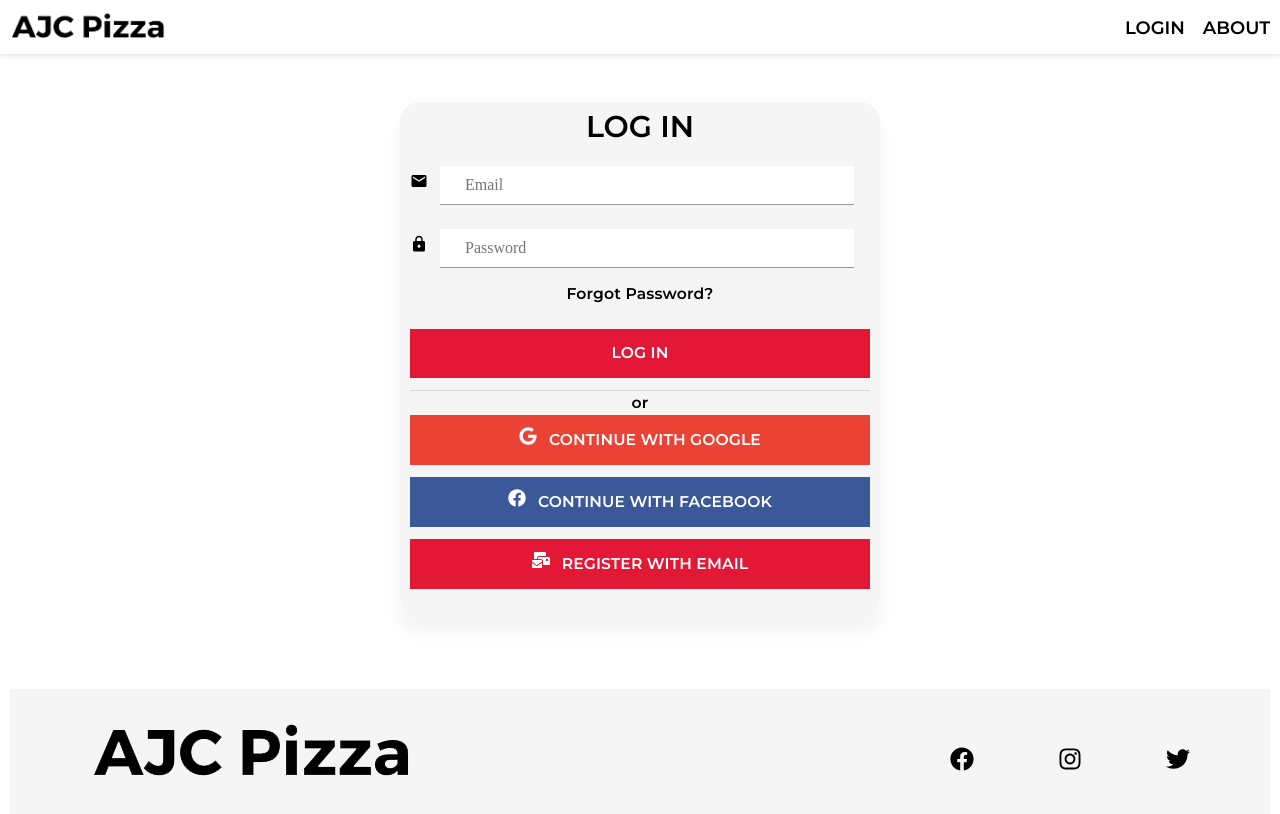
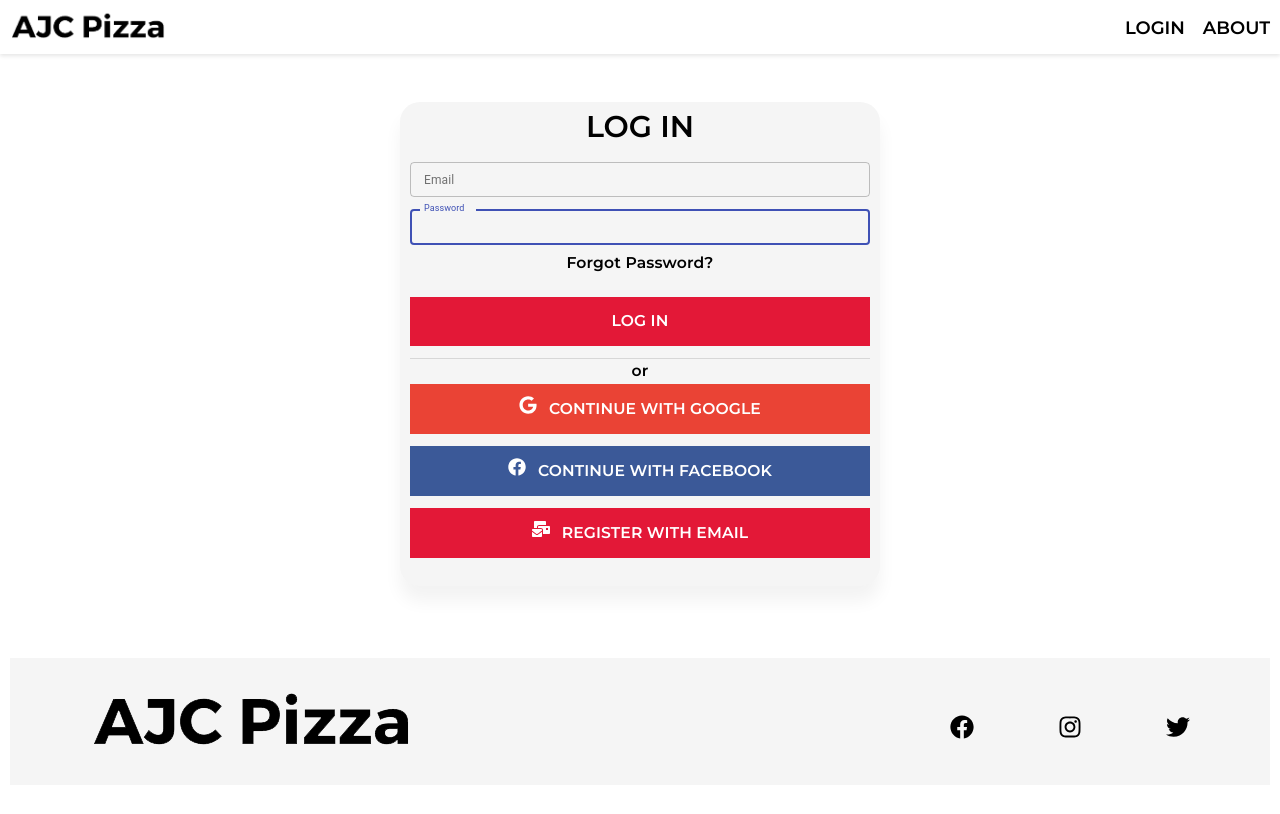
Before and after one commit to StarSoftwareDevelopers/my-app--AJC-PIZZA-, a React (Create React App) app: page /login in a window 1280 px wide. Built offline with nearby package versions, Linux system fonts and the light colour scheme; no server answers.

Commit message:
edited the input fields

```diff
--- a/src/components/Forms/FormInput/index.js
+++ b/src/components/Forms/FormInput/index.js
@@ -1,23 +1,20 @@
 import React from 'react';
-// import TextField from '@material-ui/core/TextField';
+import TextField from '@material-ui/core/TextField';
 
 const FormInput = ({ handleChange, label, ...otherProps }) => {
     return (
         <div className="formRow">
-            {label && (
-                <label {...otherProps}>
-                    {label}
-                </label>
-            )}
-            {/* <TextField
+
+            <TextField
             autoFocus
             margin="dense"
-            id="name"
-            label={"Email Address"}
-            type="email"
+            label={label}
             fullWidth
-          /> */}
-            <input className="formInput" onChange={handleChange} {...otherProps}/>
+            variant="outlined"
+            onChange={handleChange}
+            {...otherProps}
+          />
+            {/* <input className="formInput" onChange={handleChange} {...otherProps}/> */}
         </div>
      );
 }
--- a/src/components/SignUp/index.js
+++ b/src/components/SignUp/index.js
@@ -6,12 +6,10 @@ import { signUpStart } from './../../Redux/User/user.actions';
 import './styles.scss';
 import Typography from '@material-ui/core/Typography';
 
-import FormInput from './../Forms/FormInput';
+
 import Button from './../Forms/Button';
+import TextField from '@material-ui/core/TextField';
 
-import EmailIcon from '@material-ui/icons/Email';
-import PersonIcon from '@material-ui/icons/Person';
-import LockIcon from '@material-ui/icons/Lock';
 
 const mapState = ({ user }) => ({
   currentUser : user.currentUser,
@@ -77,53 +75,37 @@ const Signup = props => {
                   )}
 
                     <form onSubmit={handleSubmit}>
-                      <div className="grouped">
-                       <FormInput
-                          label={<PersonIcon/>}
-                          type="text"
-                          name="displayName"
-                          value={displayName}
-                          placeholder="Full Name"
-                          handleChange = {e => setdisplayName(e.target.value)}
-                          required
-                       />
 
-                        <FormInput
-                          label={<EmailIcon/>}
-                          type="email"
-                          name="email"
-                          value={email}
-                          placeholder="Email"
-                          handleChange = {e => setEmail(e.target.value)}
-                          required
-                       />
+                        <TextField autoFocus margin="dense"
+                            type="text" label= "Full Name"
+                             fullWidth variant="outlined"
+                             onChange={ e => setdisplayName(e.target.value)}
+                            />
 
-                       <FormInput
-                          label={<LockIcon/>}
-                          type="password"
-                          name="password"
-                          value={password}
-                          placeholder="Password"
-                          handleChange = {e => setPassword(e.target.value)}
-                          title="Password should be at least 6 characters long"
-                          required
-                       />
+                        <TextField autoFocus margin="dense"
+                            type="email" label= "Email"
+                             fullWidth variant="outlined"
+                             onChange={ e => setEmail(e.target.value)}
+                            />
 
-                        <FormInput
-                          label={<LockIcon/>}
-                          type="password"
-                          name="confirmPassword"
-                          value={confirmPassword}
-                          placeholder="Confirm Password"
-                          handleChange = {e => setConfirmPassword(e.target.value)}
-                       />
+                         <TextField autoFocus margin="dense"
+                            type="password" label= "Password"
+                             fullWidth variant="outlined"
+                             onChange={ e => setPassword(e.target.value)}
+                            />
+
+                          <TextField autoFocus margin="dense"
+                            type="password" label= "Confirm Password"
+                             fullWidth variant="outlined"
+                             onChange={ e => setConfirmPassword(e.target.value)}
+                            />
 
                        <Button type="submit">
                           <Typography variant="h6" align="center" display="block">
                                 Register
                           </Typography>
                        </Button>
-                       </div>
+
                     </form>
                     </div>
              </div>
--- a/src/components/SignUp/styles.scss
+++ b/src/components/SignUp/styles.scss
@@ -24,24 +24,6 @@
     }
   }
 
-  //css fro Typography
-  .font {
-    margin: 0 auto 0.5rem;
-    padding: 0;
-    text-transform: uppercase;
-    font-family: "Montserrat", sans-serif;
-    font-size: 3rem;
-  }
-
-  span {
-    cursor: pointer;
-  }
-
-  h6 {
-    font-family: "Montserrat", sans-serif;
-    font-size: 1.3rem;
-  }
-
   h2 {
     margin: 0 auto 0.5rem;
     padding: 0;
--- a/src/components/SigningIn/index.js
+++ b/src/components/SigningIn/index.js
@@ -8,9 +8,7 @@ import Typography from '@material-ui/core/Typography';
 import Divider from '@material-ui/core/Divider';
 import Button from './../Forms/Button';
 
-
-import EmailIcon from '@material-ui/icons/Email';
-import LockIcon from '@material-ui/icons/Lock';
+import TextField from '@material-ui/core/TextField';
 
 import {
     FaFacebook,
@@ -66,22 +64,19 @@ const SigninIn = props => {
                         <div className="formWrap">
                             <form onSubmit={handleSubmit}>
                               <div className="grouped">
-                              <label><EmailIcon style={{
-                                  display: 'in-line block',
-                                  marginRight: '1rem'
-                                  }}/></label>
 
-                              <input type="email" name="email" value={email} placeholder="Email"
-                                    onChange={ e => setEmail(e.target.value)}/>
+                            <TextField autoFocus margin="dense"
+                            type="email" label= "Email"
+                             fullWidth variant="outlined"
+                             onChange={ e => setEmail(e.target.value)}
+                            />
+                                <br></br>
 
-                                <br></br>
-                                <label><LockIcon style={{
-                                    display: 'in-line block',
-                                    marginRight: '1rem'
-                                    }}/></label>
-                                <input type="password" name="password" value={password} placeholder="Password"
-                                    onChange={ e => setPassword(e.target.value)}/>
-
+                                <TextField autoFocus margin="dense"
+                            type="password" label= "Password"
+                             fullWidth variant="outlined"
+                             onChange={ e => setPassword(e.target.value)}
+                            />
 
                                 <Link to="/recovery">
                                         <Typography align="center" variant="subtitle1" display="block">
--- a/src/components/SigningIn/style.scss
+++ b/src/components/SigningIn/style.scss
@@ -23,63 +23,4 @@
       margin: 1rem auto 0;
     }
   }
-
-  //css fro Typography
-  .font {
-    margin: 0 auto 0.5rem;
-    padding: 0;
-    text-transform: uppercase;
-    font-family: "Montserrat", sans-serif;
-    font-size: 3rem;
-  }
-
-  span {
-    cursor: pointer;
-  }
-
-  h6 {
-    font-family: "Montserrat", sans-serif;
-    font-size: 1.3rem;
-  }
-
-  h2 {
-    margin: 0 auto 0.5rem;
-    padding: 0;
-    text-transform: uppercase;
-    font-family: "Montserrat", sans-serif;
-    font-size: 2.5rem;
-    text-align: center;
-  }
 }
-
-.socialSignin {
-  margin: 0.5rem auto 1.5rem;
-}
-
-label {
-  display: inline-block;
-}
-
-input {
-  width: 90%;
-  display: in-line block;
-  border: none;
-  border-bottom: 1px solid #999;
-  padding: 10px 25px;
-  font-family: "Poppins";
-  box-sizing: border-box;
-  font-size: medium;
-  margin-top: 1rem;
-  margin-bottom: 1rem;
-}
-input:focus {
-  border-bottom: 1px solid #222;
-}
-input:focus::-webkit-input-placeholder {
-  color: #222;
-}
-
-/* Mark input boxes that gets an error on validation: */
-input.invalid {
-  background-color: #ffdddd;
-}
```
